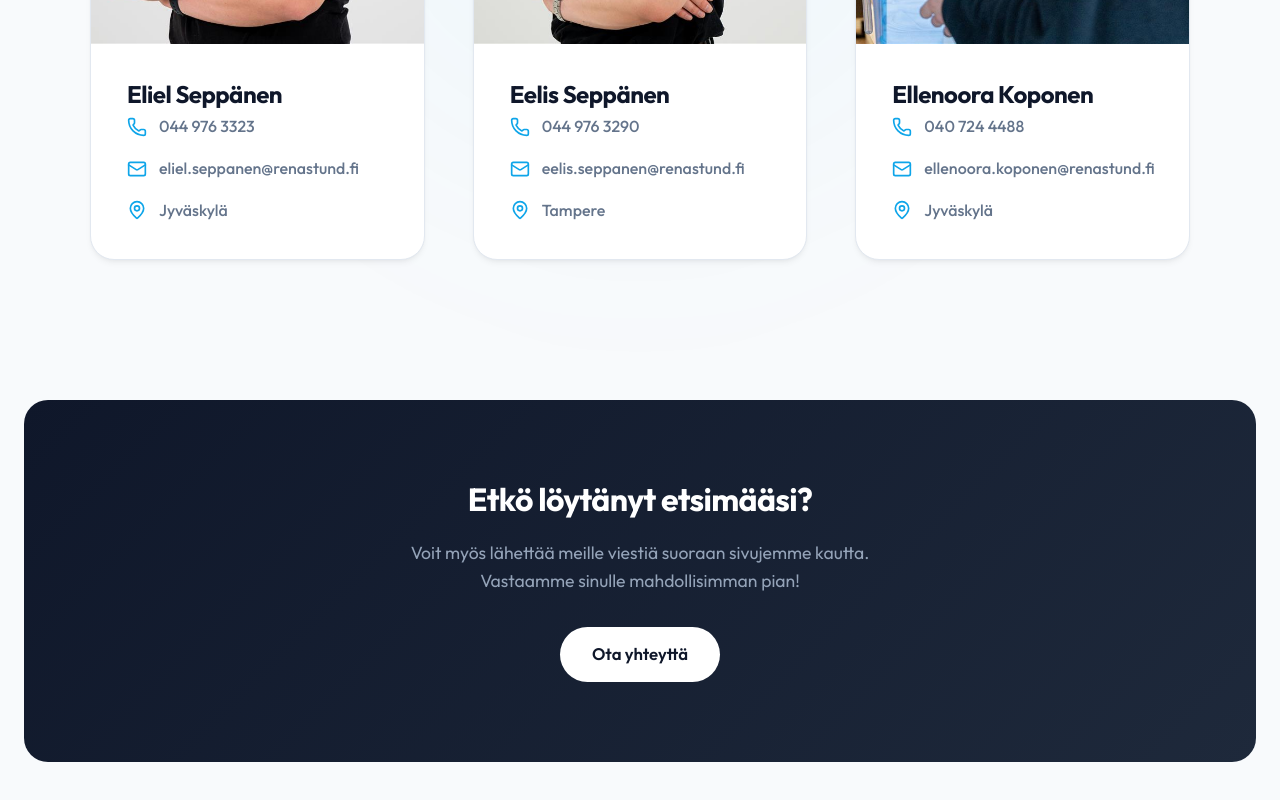
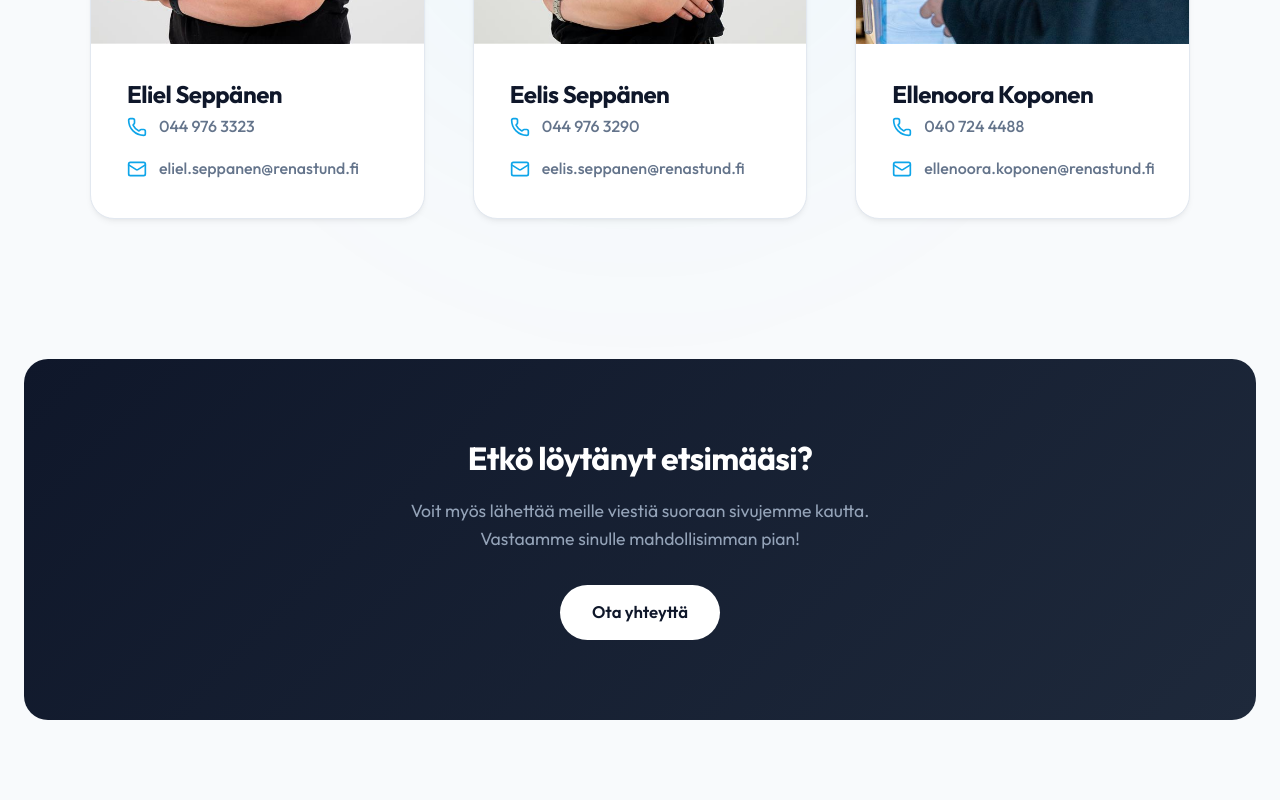
Before and after one commit to LewandowskiFI/Renastund, a Next.js app: page /yhteystiedot in a window 1280 px wide. Shown: the part 836-1636 px from the top of the page. Built offline with nearby package versions, Linux system fonts and the light colour scheme.

Commit message:
UI feedback: remove location from Meistä page

```diff
--- a/src/app/yhteystiedot/page.tsx
+++ b/src/app/yhteystiedot/page.tsx
@@ -1,6 +1,6 @@
 import Image from 'next/image';
 import Link from 'next/link';
-import { Mail, Phone, MapPin } from 'lucide-react';
+import { Mail, Phone } from 'lucide-react';
 import styles from './page.module.css';
 
 export const metadata = {
@@ -72,10 +72,6 @@ export default function ContactsPage() {
                     <Mail size={20} />
                     <span>{member.email}</span>
                   </a>
-                  <div className={styles.contactLink}>
-                    <MapPin size={20} />
-                    <span>{member.location}</span>
-                  </div>
                 </div>
               </div>
             </div>
```
